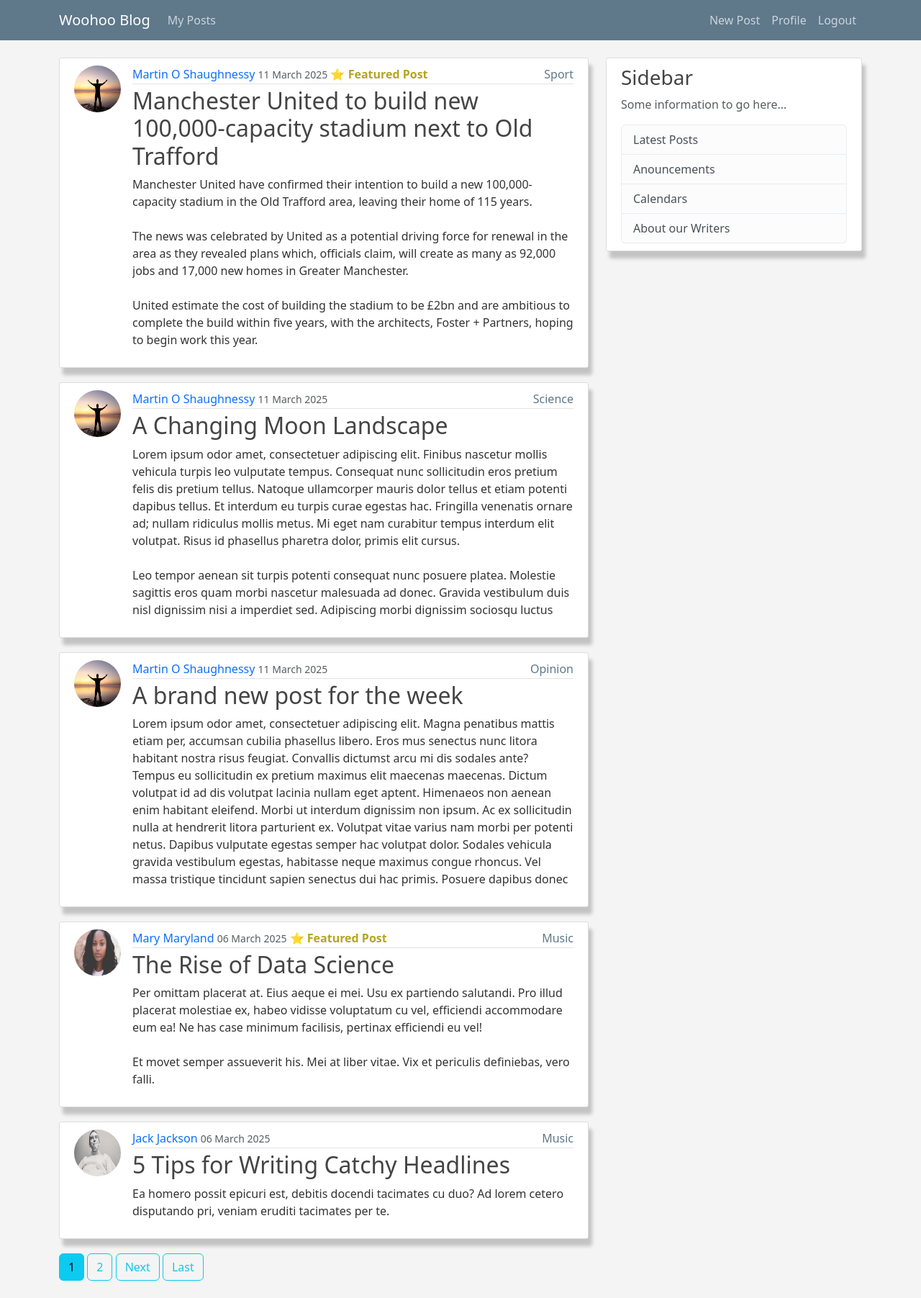
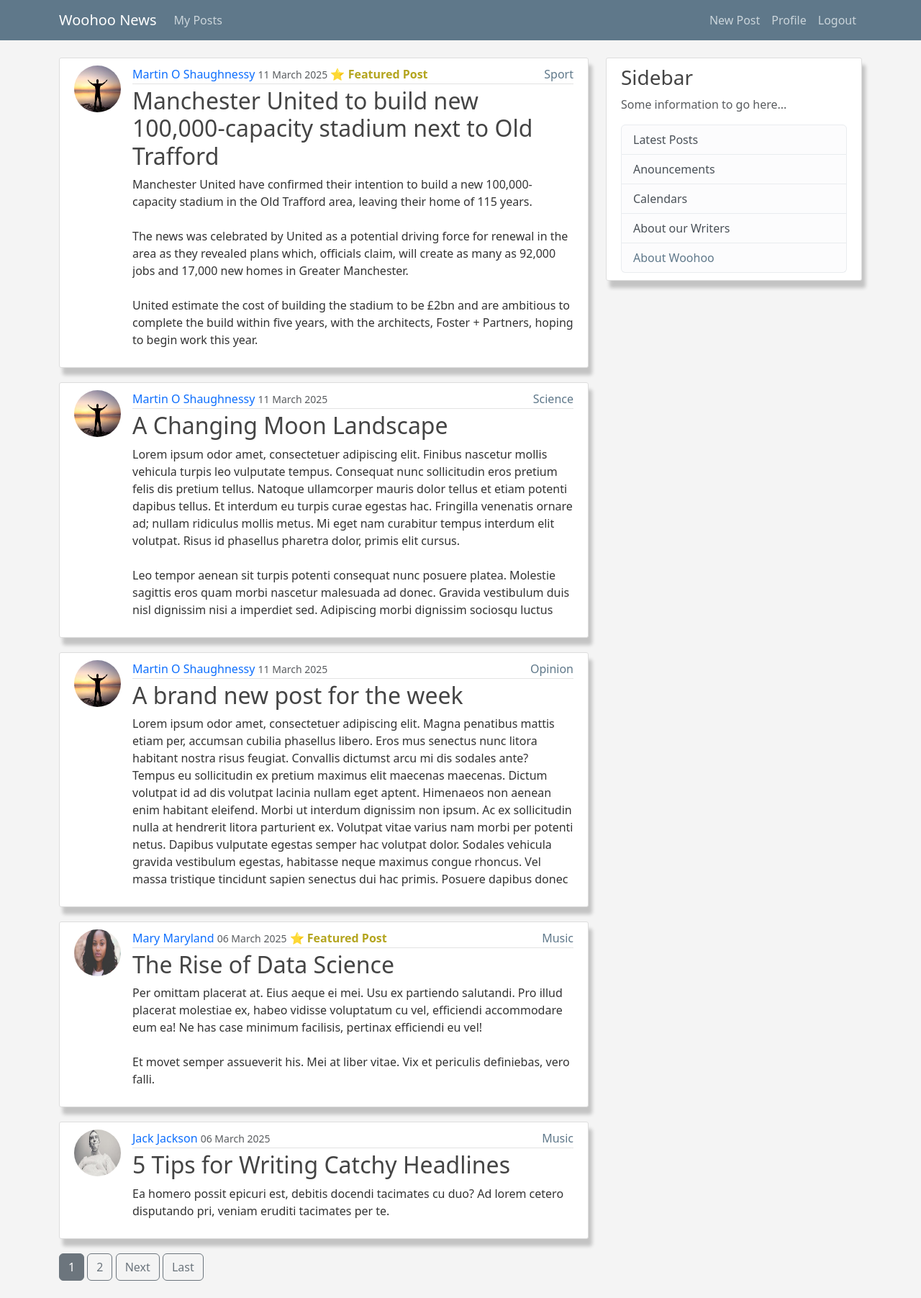
Before and after one commit to vsredshift/woohoo, a Django app: page /blog/ in a window 1280 px wide. Shown: the whole page at 72% size. Run offline with Django 5.2, Linux system fonts and the light colour scheme; a user stored in the database is signed in; data comes from the database, SQL or seed files in the repository.

Commit message:
extract paginated and show sidebar context

```diff
--- a/blog/static/blog/style.css
+++ b/blog/static/blog/style.css
@@ -164,3 +164,10 @@ a.article-title:hover {
   color: var(--text-highlight);
   font-weight: bold;
 }
+
+.sidebar-link {
+  color: var(--bg-steel);
+}
+.sidebar-link:hover {
+  color: var(--primary-color)
+}
--- a/blog/templates/blog/base.html
+++ b/blog/templates/blog/base.html
@@ -12,9 +12,9 @@
       crossorigin="anonymous"
     />
     <link rel="stylesheet" href="{% static "blog/style.css" %}"> {% if title %}
-    <title>Woohoo Blog | {{title}}</title>
+    <title>Woohoo News | {{title}}</title>
     {% else %}
-    <title>Woohoo Blog</title>
+    <title>Woohoo News</title>
     {% endif %}
   </head>
 
@@ -28,7 +28,9 @@
           <div class="alert alert-{{message.tags}}">{{message}}</div>
           {% endfor %} {% endif %} {% block content %}{% endblock content %}
         </div>
+        {% if not hide_sidebar %}
         <div class="col-md-4">{% include "blog/components/sidebar.html" %}</div>
+        {% endif %}
       </div>
     </main>
   </body>
--- a/blog/templates/blog/components/navbar.html
+++ b/blog/templates/blog/components/navbar.html
@@ -2,7 +2,7 @@
 <header class="site-header">
     <nav class="navbar navbar-expand-md navbar-dark bg-steel fixed-top">
       <div class="container">
-        <a href="{% url "blog-home" %}" class="navbar-brand mr-4">Woohoo Blog</a>
+        <a href="{% url "blog-home" %}" class="navbar-brand mr-4">Woohoo News</a>
         <button type="button" class="navbar-toggler" data-bs-toggle="collapse" data-bs-target="#navbarToggle">
           <span class="navbar-toggler-icon"></span>
         </button>
@@ -10,10 +10,9 @@
           <div class="navbar-nav me-auto">
             {% if user.is_authenticated %}
               <a href="{% url "user-posts" user %}" class="nav-item nav-link">My Posts</a>
-            {% else %}
-              <a href="{% url "blog-about" %}" class="nav-item nav-link">About</a>
             {% endif %}
           </div>
+
           {% comment %} Navbar Right-hand Side {% endcomment %}
           <div class="navbar-nav ms-auto">
             {% if user.is_authenticated %}
--- /dev/null
+++ b/blog/templates/blog/components/paginated.html
@@ -0,0 +1,16 @@
+{% if page_obj.has_previous %}
+    <a href="?page=1" class="btn btn-outline-secondary mb-4">First</a>
+    <a href="?page={{page_obj.previous_page_number}}" class="btn btn-outline-secondary mb-4">Previous</a>
+    {% endif %}
+    {% for num in page_obj.paginator.page_range %}
+    {% if page_obj.number == num %}
+      <a href="?page={{num}}" class="btn btn-secondary mb-4">{{num}}</a>
+    {% elif num > page_obj.number|add:"-2" and num < page_obj.number|add:"2"%}
+      <a href="?page={{num}}" class="btn btn-outline-secondary mb-4">{{num}}</a>
+      {% endif %}
+      {% endfor %}
+      {% if page_obj.has_next %}
+      <a href="?page={{page_obj.next_page_number}}" class="btn btn-outline-secondary mb-4">Next</a>
+      <a href="?page={{page_obj.paginator.num_pages}}" class="btn btn-outline-secondary mb-4">Last</a>
+
+  {% endif %}
--- a/blog/templates/blog/components/sidebar.html
+++ b/blog/templates/blog/components/sidebar.html
@@ -13,6 +13,9 @@
       <li class="list-group-item list-group-item-light">
         About our Writers
       </li>
+      <li class="list-group-item list-group-item-light">
+        <a href="{% url "blog-about" %}" class="sidebar-link">About Woohoo</a>
+      </li>
     </ul>
   </div>
 {% endblock sidebar %}
--- a/blog/templates/blog/index.html
+++ b/blog/templates/blog/index.html
@@ -1,4 +1,6 @@
-{% extends "blog/base.html" %} {% block content %}
+{% extends "blog/base.html" %}
+
+{% block content %}
   {% for post in posts %}
     <article class="d-flex content-section">
       <img src="{{post.author.profile.image.url}}" alt="profile pic" class="rounded-circle article-img me-3">
@@ -16,7 +18,6 @@
             </div>
               <a href="#" class="article-category">{{ post.category }}</a>
           </div>
-
         </div>
 
         <h2><a href="{% url "post-detail" post.id %}" class="article-title">{{post.title}}</a></h2>
@@ -24,22 +25,9 @@
       </div>
     </article>
   {% endfor %}
+
   {% if is_paginated %}
-  {% if page_obj.has_previous %}
-    <a href="?page=1" class="btn btn-outline-info mb-4">First</a>
-    <a href="?page={{page_obj.previous_page_number}}" class="btn btn-outline-info mb-4">Previous</a>
+    {% include "blog/components/paginated.html" %}
   {% endif %}
-    {% for num in page_obj.paginator.page_range %}
-    {% if page_obj.number == num %}
-      <a href="?page={{num}}" class="btn btn-info mb-4">{{num}}</a>
-    {% elif num > page_obj.number|add:"-2" and num < page_obj.number|add:"2"%}
-      <a href="?page={{num}}" class="btn btn-outline-info mb-4">{{num}}</a>
-      {% endif %}
-      {% endfor %}
-      {% if page_obj.has_next %}
-      <a href="?page={{page_obj.next_page_number}}" class="btn btn-outline-info mb-4">Next</a>
-      <a href="?page={{page_obj.paginator.num_pages}}" class="btn btn-outline-info mb-4">Last</a>
 
-  {% endif %}
-{% endif %}
 {% endblock content %}
--- a/blog/urls.py
+++ b/blog/urls.py
@@ -1,6 +1,13 @@
 from django.urls import path
-from .views import PostListView, PostDetailView, PostCreateView, PostUpdateView, PostDeleteView, UserPostListView
-from . import views
+from .views import (
+    PostListView,
+    PostDetailView,
+    PostCreateView,
+    PostUpdateView,
+    PostDeleteView,
+    UserPostListView,
+    AboutView,
+)
 
 urlpatterns = [
     path("", PostListView.as_view(), name="blog-home"),
@@ -9,6 +16,5 @@ urlpatterns = [
     path("post/new/", PostCreateView.as_view(), name="post-create"),
     path("post/<int:pk>/update/", PostUpdateView.as_view(), name="post-update"),
     path("post/<int:pk>/delete/", PostDeleteView.as_view(), name="post-delete"),
-    path("about/", views.about, name="blog-about")
-
+    path("about/", AboutView.as_view(), name="blog-about"),
 ]
--- a/blog/views.py
+++ b/blog/views.py
@@ -7,6 +7,7 @@ from django.views.generic import (
     CreateView,
     UpdateView,
     DeleteView,
+    TemplateView,
 )
 
 from blog.models import Post
@@ -74,5 +75,11 @@ class PostDeleteView(LoginRequiredMixin, UserPassesTestMixin, DeleteView):
         return self.request.user == post.author
 
 
-def about(request):
-    return render(request, "blog/about.html", {"title": "About"})
+class AboutView(TemplateView):
+    template_name = "blog/about.html"
+
+    def get_context_data(self, **kwargs):
+        context = super().get_context_data(**kwargs)
+        context["hide_sidebar"] = True
+        context["title"] = "About"
+        return context
```
Lines whose indentation alone changed are shown as unchanged.
